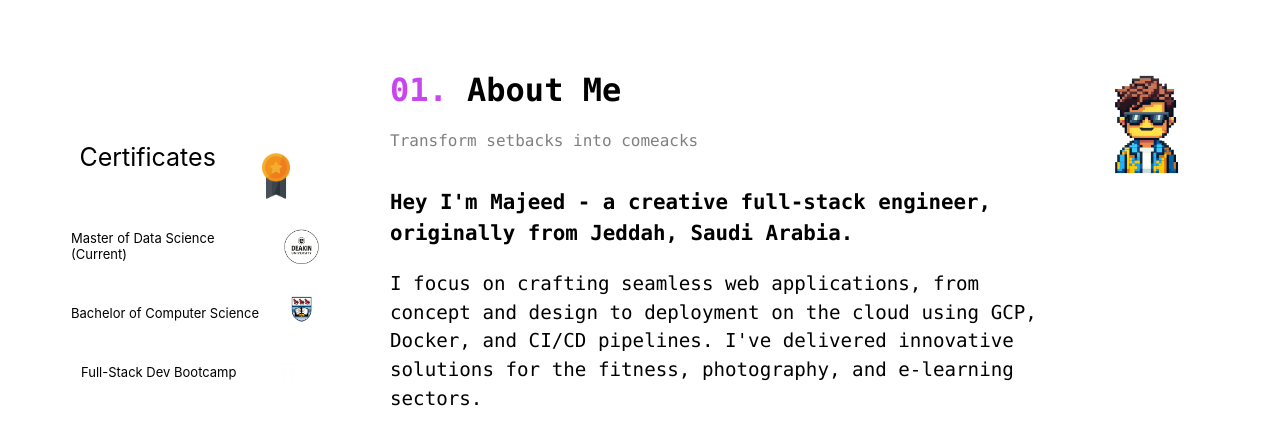
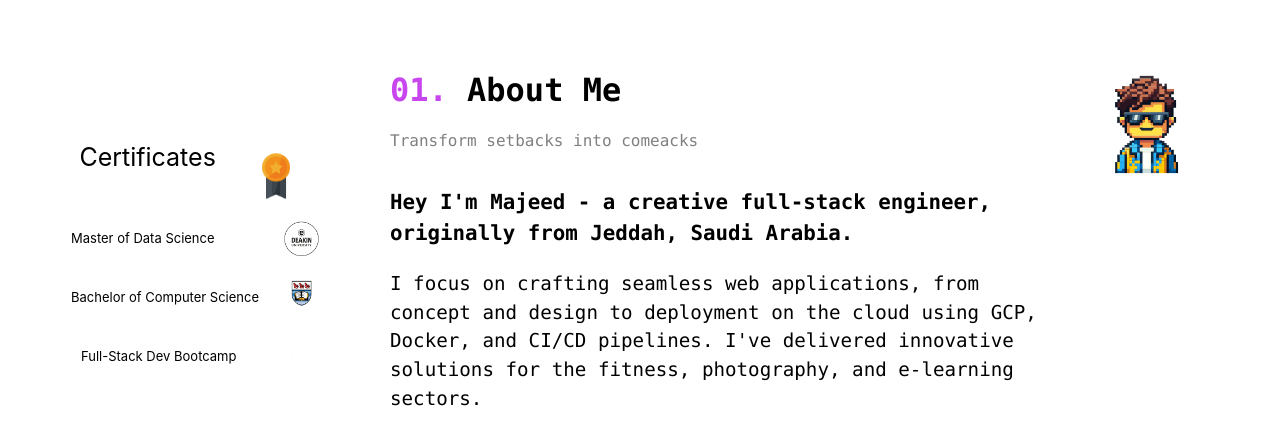
Before and after one commit to garoot/portfolio-site, a Next.js app: page /Bio in a window 1280 px wide. Shown: the top 444 px of the page. Built offline with nearby package versions, Linux system fonts and the light colour scheme.

Commit message:
modification in Bio.js

```diff
--- a/pages/Bio.js
+++ b/pages/Bio.js
@@ -16,7 +16,7 @@
                     <div className={styles.certificates}>
 
                         <div className={styles.certificate}>
-                            <p>Master of Data Science (Current)</p>
+                            <p>Master of Data Science</p>
                             <Image src='/deakin.png' alt='Deakin' height={35} width={35}/>
                         </div>
 
```
Also changed, not shown: 2 other files (tests, documents, lock files or other folders).
